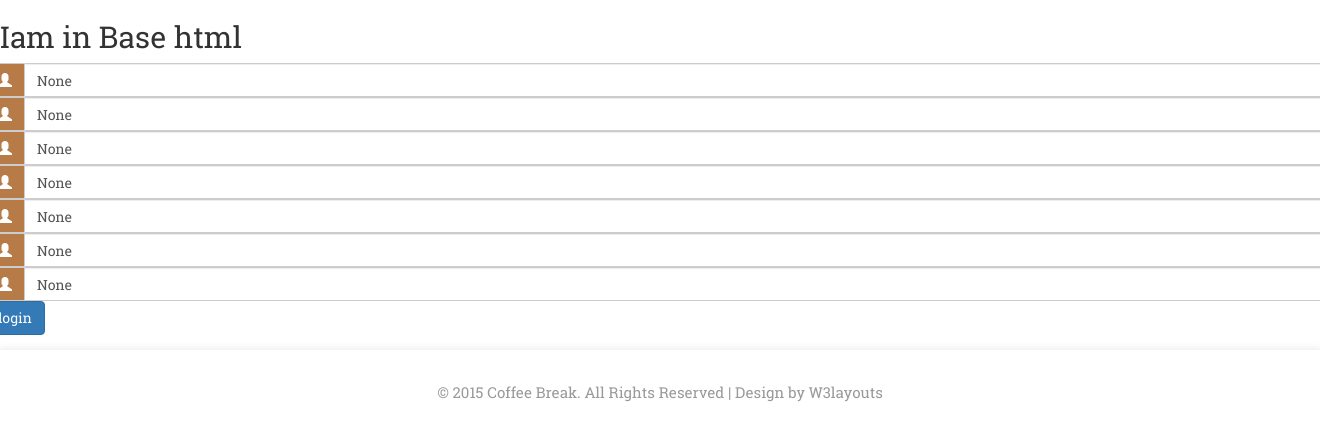
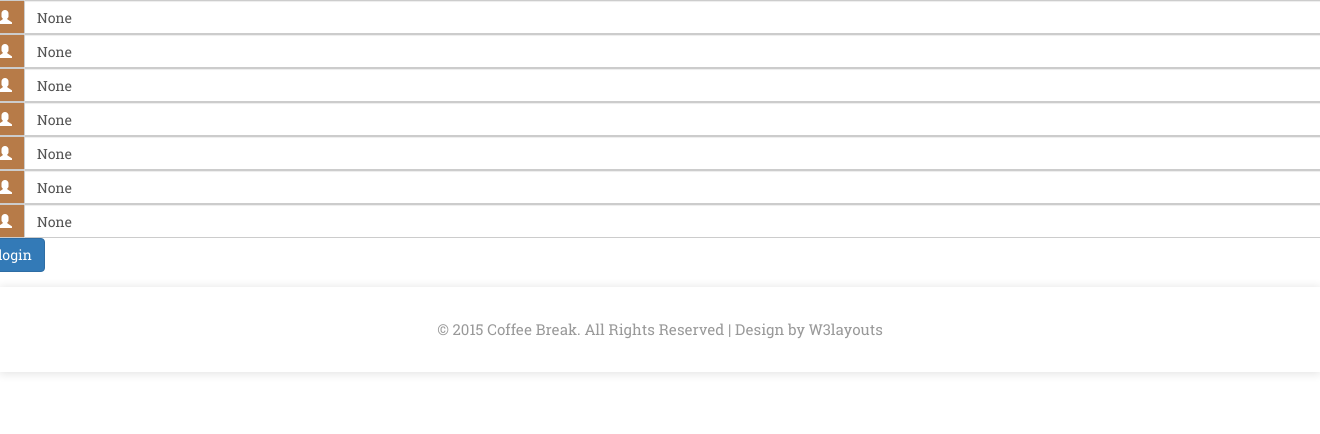
Before and after one commit to nadaadel/BlogWebsite, a Django app: a page that uses blog/templates/base.html in a window 1320 px wide; the page is wider, and only the part inside the window is pictured. Shown: the top 434 px of that part. Run offline with Django 3.2, Linux system fonts and the light colour scheme; some libraries are stand-ins or nearby versions.

Commit message:
edit login_form

```diff
--- a/blog/templates/base.html
+++ b/blog/templates/base.html
@@ -30,7 +30,7 @@ Smartphone Compatible web template, free webdesigns for Nokia, Samsung, LG, Sony
 </head>
 
 <body>
-<h2>Iam in Base html</h2>
+
 {% load static %}
        {% block main_block %}
       {% endblock %}
```
